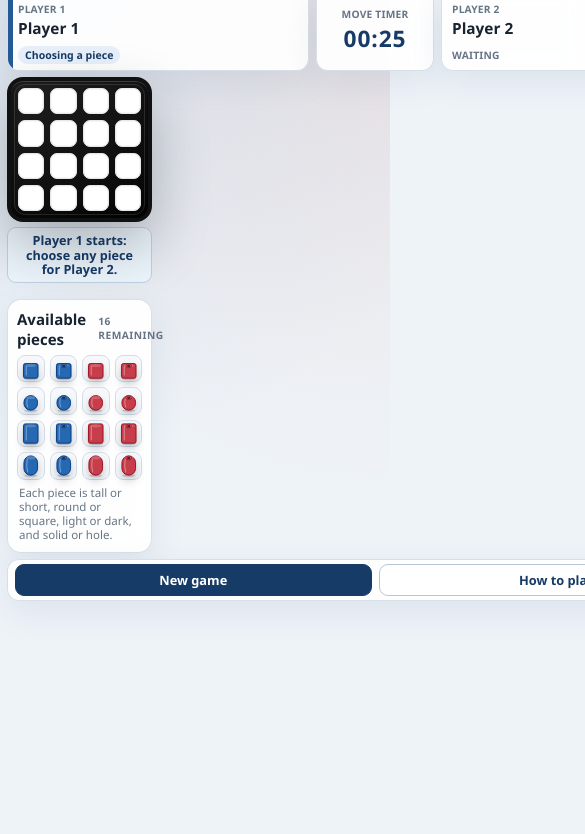
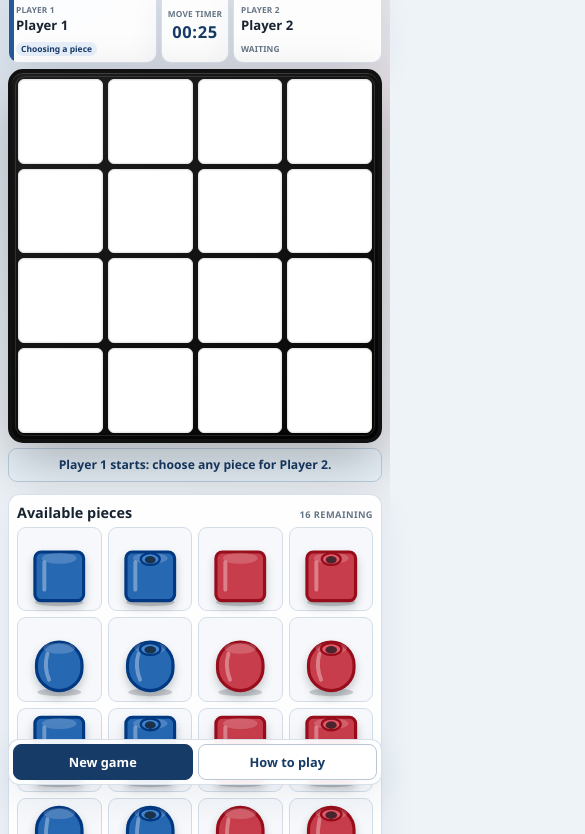
Before and after one commit to Blarm1959/Quarto, a website: page index.html in a window 390 px wide. Shown: the part 59-893 px from the top of the page, 585 px wide, since content can reach past the window. Before the commit the page ends 844 px from the top, so only its background shows below. Drawn offline with Linux system fonts and the light colour scheme.

Commit message:
Add dedicated phone-first Quarto layout

```diff
--- a/css/style.css
+++ b/css/style.css
@@ -706,3 +706,289 @@ body { overflow-x: hidden; }
     min-height: 38px;
   }
 }
+
+
+/* v0.0.11: dedicated phone portrait layout */
+@media (max-width: 740px) and (orientation: portrait) {
+  html {
+    min-width: 0;
+  }
+
+  body {
+    width: 100%;
+    overflow-x: hidden;
+  }
+
+  .app-shell {
+    width: 100%;
+    max-width: none;
+    margin: 0;
+    padding: 6px 8px 10px;
+  }
+
+  .app-header {
+    min-height: 38px;
+    margin: 0 0 5px;
+  }
+
+  .app-header h1 {
+    font-size: 1.7rem;
+    line-height: 1;
+  }
+
+  .icon-button {
+    width: 36px;
+    height: 36px;
+    flex: 0 0 36px;
+  }
+
+  .game-layout {
+    width: 100%;
+    gap: 6px;
+  }
+
+  .player-strip {
+    width: 100%;
+    min-width: 0;
+    grid-template-columns: minmax(0, 1fr) 68px minmax(0, 1fr);
+    gap: 4px;
+  }
+
+  .player-card,
+  .timer-card {
+    min-width: 0;
+    min-height: 52px;
+    border-radius: 10px;
+  }
+
+  .player-card {
+    padding: 5px 7px;
+  }
+
+  .player-card strong {
+    margin: 1px 0 2px;
+    font-size: .82rem;
+    line-height: 1.05;
+  }
+
+  .player-label,
+  .timer-card span,
+  .waiting-label {
+    font-size: .52rem;
+    line-height: 1;
+  }
+
+  .turn-badge {
+    max-width: 100%;
+    padding: 2px 5px;
+    font-size: .53rem;
+    line-height: 1.15;
+    overflow: hidden;
+    text-overflow: ellipsis;
+  }
+
+  .timer-card {
+    grid-column: auto;
+    grid-row: auto;
+    padding: 4px 3px;
+  }
+
+  .timer-card strong {
+    margin-top: 1px;
+    font-size: 1.03rem;
+  }
+
+  .game-stage {
+    display: grid;
+    width: 100%;
+    min-width: 0;
+    grid-template-columns: minmax(0, 1fr);
+    grid-template-areas:
+      "board"
+      "current"
+      "pieces";
+    gap: 6px;
+  }
+
+  .board-section {
+    grid-area: board;
+    width: 100%;
+    max-width: none;
+    min-width: 0;
+  }
+
+  .board-frame {
+    width: 100%;
+    max-width: none;
+    padding: 6px;
+    border-width: 4px;
+    border-radius: 15px;
+  }
+
+  .board-frame::after {
+    inset: 3px;
+    border-radius: 10px;
+  }
+
+  .board {
+    width: 100%;
+    gap: 5px;
+  }
+
+  .board-cell {
+    min-width: 0;
+    border-width: 1px;
+    border-radius: 6px;
+  }
+
+  .status-message {
+    min-height: 34px;
+    margin-top: 5px;
+    padding: 5px 7px;
+    border-radius: 9px;
+    font-size: .76rem;
+    line-height: 1.15;
+  }
+
+  .side-panel {
+    width: 100%;
+    min-width: 0;
+    padding: 8px;
+    border-radius: 12px;
+  }
+
+  .panel-heading {
+    margin-bottom: 5px;
+  }
+
+  .panel-heading h2 {
+    font-size: .9rem;
+  }
+
+  .panel-kicker,
+  .piece-count {
+    font-size: .58rem;
+  }
+
+  .current-panel {
+    grid-area: current;
+    display: grid;
+    grid-template-columns: 92px minmax(0, 1fr);
+    grid-template-rows: auto 1fr;
+    gap: 6px 9px;
+    align-items: center;
+  }
+
+  .current-panel .panel-heading {
+    grid-column: 1 / -1;
+  }
+
+  .current-piece {
+    min-height: 92px;
+    height: 92px;
+    border-radius: 10px;
+  }
+
+  .current-piece-visual,
+  .current-piece .quarto-piece {
+    width: 82px;
+    height: 82px;
+  }
+
+  .empty-piece-message {
+    gap: 4px;
+    font-size: .7rem;
+    text-align: center;
+  }
+
+  .empty-piece-icon {
+    width: 38px;
+    height: 38px;
+    font-size: 1.1rem;
+  }
+
+  .current-panel .panel-help {
+    margin: 0;
+    font-size: .74rem;
+    line-height: 1.25;
+  }
+
+  .pieces-panel {
+    grid-area: pieces;
+  }
+
+  .piece-tray {
+    grid-template-columns: repeat(4, minmax(0, 1fr));
+    gap: 6px;
+  }
+
+  .piece-slot {
+    min-width: 0;
+    min-height: 0;
+    aspect-ratio: 1;
+    padding: 2px;
+    border-radius: 9px;
+  }
+
+  .pieces-panel .panel-help {
+    margin-top: 6px;
+    font-size: .68rem;
+    line-height: 1.2;
+  }
+
+  body[data-phase="choose-piece"] .current-panel {
+    display: none;
+  }
+
+  body[data-phase="place-piece"] .pieces-panel {
+    display: none;
+  }
+
+  .action-bar {
+    position: sticky;
+    bottom: 0;
+    z-index: 20;
+    width: 100%;
+    min-height: 42px;
+    padding: 4px;
+    gap: 5px;
+    flex-wrap: nowrap;
+    border-radius: 11px;
+  }
+
+  .button {
+    min-width: 0;
+    min-height: 36px;
+    flex: 1 1 0;
+    padding: 0 8px;
+    border-radius: 8px;
+    font-size: .8rem;
+  }
+
+  .version {
+    display: none;
+  }
+}
+
+@media (max-width: 380px) and (orientation: portrait) {
+  .app-shell {
+    padding-inline: 6px;
+  }
+
+  .player-strip {
+    grid-template-columns: minmax(0, 1fr) 64px minmax(0, 1fr);
+    gap: 3px;
+  }
+
+  .player-card {
+    padding-inline: 5px;
+  }
+
+  .player-card strong {
+    font-size: .77rem;
+  }
+
+  .turn-badge {
+    font-size: .49rem;
+  }
+}
--- a/js/app.js
+++ b/js/app.js
@@ -1,7 +1,7 @@
 (function () {
   "use strict";
 
-  const STORAGE_KEY = "quarto.settings.v0.0.7";
+  const STORAGE_KEY = "quarto.settings.v0.0.11";
   const DEFAULT_SETTINGS = {
     playerNames: ["Player 1", "Player 2"],
     starterMode: "random",
--- a/package.json
+++ b/package.json
@@ -1,6 +1,6 @@
 {
   "name": "quarto",
-  "version": "0.0.10",
+  "version": "0.0.11",
   "description": "A responsive Progressive Web App implementation of Quarto",
   "private": true,
   "scripts": {
--- a/release.json
+++ b/release.json
@@ -1,9 +1,9 @@
 {
   "project": "Quarto",
-  "version": "v0.0.10",
-  "githubSource": "v0.0.9.g1",
+  "version": "v0.0.11",
+  "githubSource": "v0.0.10.g1",
   "zipPrefix": "Quarto-",
   "port": 8004,
   "packageChanges": false,
-  "commit": "Fit Quarto on 13-inch screens and show version automatically"
+  "commit": "Add dedicated phone-first Quarto layout"
 }
--- a/service-worker.js
+++ b/service-worker.js
@@ -1,4 +1,4 @@
-const CACHE_NAME = "quarto-v0.0.10";
+const CACHE_NAME = "quarto-v0.0.11";
 const APP_FILES = [
   "./", "./index.html", "./favicon.ico", "./css/style.css",
   "./js/app.js", "./js/board.js", "./js/pieces.js", "./js/rules.js", "./js/storage.js",
```
Also changed, not shown: BUILDINFO.md (+2 -2 lines), ROADMAP.md (+2 -1 lines), CHANGELOG.md, 1 other file.
